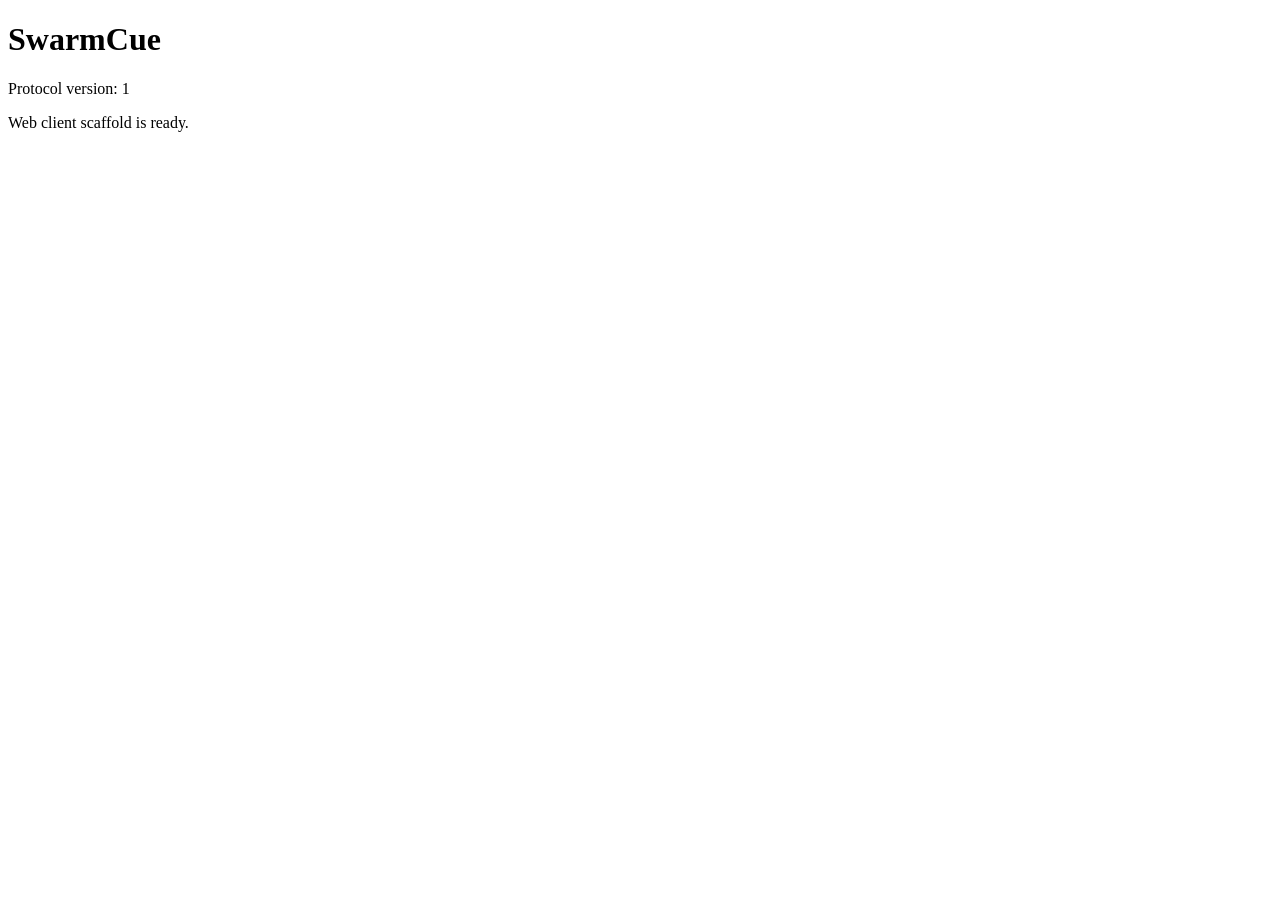
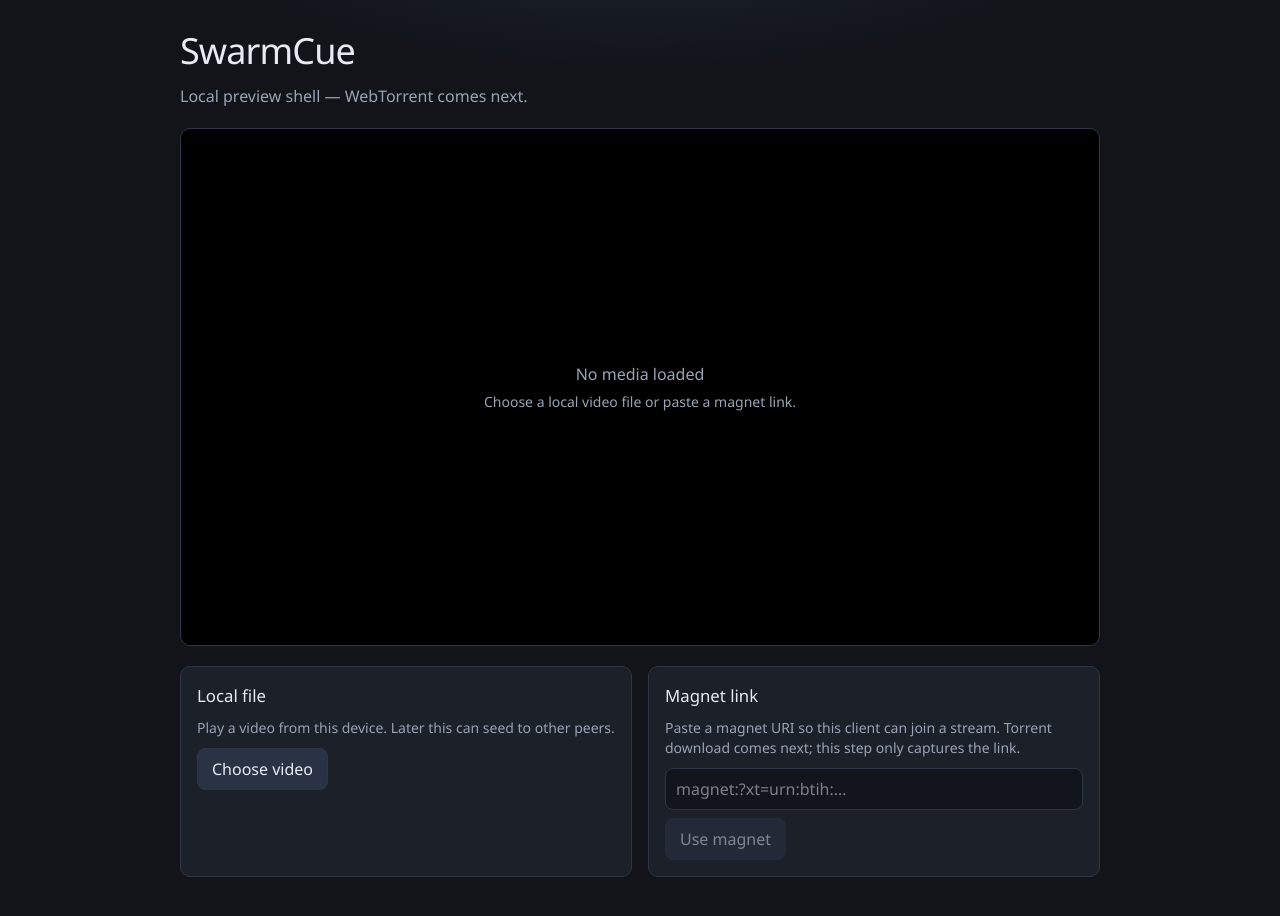
Before and after one commit to ninch1/SwarmCue, a React (Vite) app in the folder apps/web/: page / in a window 1280 px wide. Before the commit the page ends 800 px from the top, so only its background shows below. Built offline with nearby package versions, Linux system fonts and the light colour scheme.

Commit message:
add basic ui, tailwind css, file select system, and magnet system.

```diff
--- a/apps/web/package.json
+++ b/apps/web/package.json
@@ -16,9 +16,11 @@
     "react-dom": "^19.2.0"
   },
   "devDependencies": {
+    "@tailwindcss/vite": "^4.3.3",
     "@types/react": "^19.2.2",
     "@types/react-dom": "^19.2.2",
     "@vitejs/plugin-react": "^5.0.4",
+    "tailwindcss": "^4.3.3",
     "typescript": "^5.9.3",
     "vite": "^7.1.10",
     "vitest": "^3.2.4"
--- a/apps/web/src/App.tsx
+++ b/apps/web/src/App.tsx
@@ -1,11 +1,95 @@
-import { ProtocolVersion } from "@swarmcue/protocol";
+import { useEffect, useRef, useState } from "react";
+import { FileSelect } from "./components/FileSelect.js";
+import { MagnetPaste } from "./components/MagnetPaste.js";
+import { VideoPlayer } from "./components/VideoPlayer.js";
+import { isMagnetUri } from "./media/magnet.js";
+
+type MediaSource =
+  | { kind: "none" }
+  | { kind: "file"; fileName: string; objectUrl: string }
+  | { kind: "magnet"; magnetUri: string };
 
 export function App() {
+  const [source, setSource] = useState<MediaSource>({ kind: "none" });
+  const [magnetError, setMagnetError] = useState<string | null>(null);
+  const objectUrlRef = useRef<string | null>(null);
+
+  useEffect(() => {
+    return () => {
+      if (objectUrlRef.current) {
+        URL.revokeObjectURL(objectUrlRef.current);
+        objectUrlRef.current = null;
+      }
+    };
+  }, []);
+
+  function clearObjectUrl() {
+    if (objectUrlRef.current) {
+      URL.revokeObjectURL(objectUrlRef.current);
+      objectUrlRef.current = null;
+    }
+  }
+
+  function handleFileSelected(file: File) {
+    setMagnetError(null);
+    clearObjectUrl();
+    const objectUrl = URL.createObjectURL(file);
+    objectUrlRef.current = objectUrl;
+    setSource({
+      kind: "file",
+      fileName: file.name,
+      objectUrl,
+    });
+  }
+
+  function handleMagnetSubmit(rawMagnet: string) {
+    const magnetUri = rawMagnet.trim();
+    if (!isMagnetUri(magnetUri)) {
+      setMagnetError(
+        "Enter a valid magnet link (must include xt=urn:btih:…).",
+      );
+      return;
+    }
+
+    setMagnetError(null);
+    clearObjectUrl();
+    setSource({ kind: "magnet", magnetUri });
+  }
+
+  const videoSrc = source.kind === "file" ? source.objectUrl : null;
+  const fileName = source.kind === "file" ? source.fileName : null;
+  const magnetUri = source.kind === "magnet" ? source.magnetUri : null;
+
   return (
-    <main>
-      <h1>SwarmCue</h1>
-      <p>Protocol version: {ProtocolVersion}</p>
-      <p>Web client scaffold is ready.</p>
-    </main>
+    <div className="mx-auto flex max-w-[960px] flex-col gap-5 px-5 py-6 pb-10">
+      <header>
+        <h1 className="m-0 text-[clamp(1.75rem,4vw,2.25rem)] tracking-tight">
+          SwarmCue
+        </h1>
+        <p className="mt-1.5 text-muted">
+          Local preview shell — WebTorrent comes next.
+        </p>
+      </header>
+
+      <VideoPlayer src={videoSrc} />
+
+      <div className="grid gap-4 min-[720px]:grid-cols-2">
+        <FileSelect fileName={fileName} onFileSelected={handleFileSelected} />
+        <MagnetPaste
+          magnetUri={magnetUri}
+          error={magnetError}
+          onMagnetSubmit={handleMagnetSubmit}
+        />
+      </div>
+
+      {source.kind === "magnet" ? (
+        <p
+          className="m-0 rounded-[10px] border border-dashed border-border px-3.5 py-3 text-sm text-muted"
+          role="status"
+        >
+          Magnet captured. Playback will appear here once WebTorrent is wired.
+        </p>
+      ) : null}
+    </div>
   );
 }
--- /dev/null
+++ b/apps/web/src/components/FileSelect.tsx
@@ -0,0 +1,54 @@
+import { useId } from "react";
+
+type FileSelectProps = {
+  fileName: string | null;
+  onFileSelected: (file: File) => void;
+  disabled?: boolean;
+};
+
+export function FileSelect({
+  fileName,
+  onFileSelected,
+  disabled = false,
+}: FileSelectProps) {
+  const inputId = useId();
+
+  return (
+    <section
+      className="flex flex-col gap-2.5 rounded-[10px] border border-border bg-surface px-4 py-4"
+      aria-labelledby={`${inputId}-label`}
+    >
+      <h2 id={`${inputId}-label`} className="m-0 text-[1.05rem]">
+        Local file
+      </h2>
+      <p className="m-0 text-sm text-muted">
+        Play a video from this device. Later this can seed to other peers.
+      </p>
+      <label className="inline-flex w-fit cursor-pointer" htmlFor={inputId}>
+        <span className="inline-flex items-center justify-center rounded-lg border border-border bg-panel px-3.5 py-2 text-ink hover:border-accent">
+          Choose video
+        </span>
+        <input
+          id={inputId}
+          type="file"
+          accept="video/*"
+          disabled={disabled}
+          className="sr-only"
+          onChange={(event) => {
+            const file = event.target.files?.[0];
+            if (file) {
+              onFileSelected(file);
+            }
+            // Allow selecting the same file again after clearing.
+            event.target.value = "";
+          }}
+        />
+      </label>
+      {fileName ? (
+        <p className="m-0 break-all text-sm text-accent" aria-live="polite">
+          Selected: {fileName}
+        </p>
+      ) : null}
+    </section>
+  );
+}
--- /dev/null
+++ b/apps/web/src/components/MagnetPaste.tsx
@@ -0,0 +1,80 @@
+import { useId, useState, type FormEvent } from "react";
+
+type MagnetPasteProps = {
+  magnetUri: string | null;
+  error: string | null;
+  onMagnetSubmit: (magnetUri: string) => void;
+  disabled?: boolean;
+};
+
+export function MagnetPaste({
+  magnetUri,
+  error,
+  onMagnetSubmit,
+  disabled = false,
+}: MagnetPasteProps) {
+  const inputId = useId();
+  const [draft, setDraft] = useState("");
+
+  function handleSubmit(event: FormEvent<HTMLFormElement>) {
+    event.preventDefault();
+    onMagnetSubmit(draft);
+  }
+
+  return (
+    <section
+      className="flex flex-col gap-2.5 rounded-[10px] border border-border bg-surface px-4 py-4"
+      aria-labelledby={`${inputId}-label`}
+    >
+      <h2 id={`${inputId}-label`} className="m-0 text-[1.05rem]">
+        Magnet link
+      </h2>
+      <p className="m-0 text-sm text-muted">
+        Paste a magnet URI so this client can join a stream. Torrent download
+        comes next; this step only captures the link.
+      </p>
+      <form className="flex flex-col gap-2" onSubmit={handleSubmit}>
+        <label className="sr-only" htmlFor={inputId}>
+          Magnet URI
+        </label>
+        <input
+          id={inputId}
+          className="w-full rounded-lg border border-border bg-input px-2.5 py-2 text-ink outline-none focus:outline focus:outline-2 focus:outline-offset-1 focus:outline-accent/70"
+          type="url"
+          name="magnet"
+          inputMode="url"
+          autoComplete="off"
+          spellCheck={false}
+          placeholder="magnet:?xt=urn:btih:…"
+          value={draft}
+          disabled={disabled}
+          onChange={(event) => setDraft(event.target.value)}
+        />
+        <button
+          type="submit"
+          disabled={disabled || draft.trim().length === 0}
+          className="inline-flex w-fit items-center justify-center rounded-lg border border-border bg-panel px-3.5 py-2 text-ink hover:border-accent disabled:cursor-not-allowed disabled:opacity-50"
+        >
+          Use magnet
+        </button>
+      </form>
+      {error ? (
+        <p className="m-0 text-sm text-danger" role="alert">
+          {error}
+        </p>
+      ) : null}
+      {magnetUri && !error ? (
+        <p className="m-0 break-all text-sm text-accent" aria-live="polite">
+          Magnet ready (WebTorrent not wired yet): {truncateMagnet(magnetUri)}
+        </p>
+      ) : null}
+    </section>
+  );
+}
+
+function truncateMagnet(magnetUri: string, maxLength = 64): string {
+  if (magnetUri.length <= maxLength) {
+    return magnetUri;
+  }
+  return `${magnetUri.slice(0, maxLength)}…`;
+}
--- /dev/null
+++ b/apps/web/src/components/VideoPlayer.tsx
@@ -0,0 +1,29 @@
+type VideoPlayerProps = {
+  src: string | null;
+};
+
+export function VideoPlayer({ src }: VideoPlayerProps) {
+  return (
+    <section
+      className="grid aspect-video place-items-center overflow-hidden rounded-[10px] border border-border bg-black"
+      aria-label="Video player"
+    >
+      {src ? (
+        <video
+          key={src}
+          src={src}
+          controls
+          playsInline
+          className="block h-full w-full bg-black"
+        />
+      ) : (
+        <div className="px-6 py-6 text-center text-muted">
+          <p className="m-0">No media loaded</p>
+          <p className="m-0 mt-1.5 text-sm">
+            Choose a local video file or paste a magnet link.
+          </p>
+        </div>
+      )}
+    </section>
+  );
+}
--- /dev/null
+++ b/apps/web/src/index.css
@@ -0,0 +1,30 @@
+@import "tailwindcss";
+
+@theme {
+  --color-canvas: #12141a;
+  --color-surface: #1c2029;
+  --color-panel: #2a3344;
+  --color-border: #2e3544;
+  --color-ink: #e8ebf2;
+  --color-muted: #9aa3b5;
+  --color-accent: #5b9fd4;
+  --color-danger: #e07a7a;
+  --color-input: #12151c;
+  --color-glow: #243044;
+  --font-sans: "Segoe UI", "Helvetica Neue", sans-serif;
+}
+
+@layer base {
+  :root {
+    color-scheme: dark;
+  }
+
+  body {
+    @apply m-0 min-h-screen bg-canvas font-sans text-ink antialiased;
+    background-image: radial-gradient(
+      ellipse 80% 50% at 50% -20%,
+      var(--color-glow) 0%,
+      transparent 55%
+    );
+  }
+}
--- a/apps/web/src/main.tsx
+++ b/apps/web/src/main.tsx
@@ -1,6 +1,7 @@
 import { StrictMode } from "react";
 import { createRoot } from "react-dom/client";
 import { App } from "./App.js";
+import "./index.css";
 
 const root = document.getElementById("root");
 if (!root) {
--- /dev/null
+++ b/apps/web/src/media/magnet.ts
@@ -0,0 +1,18 @@
+/**
+ * Lightweight magnet URI shape check.
+ * Full torrent parsing arrives with WebTorrent; this only guards the UI.
+ */
+export function isMagnetUri(value: string): boolean {
+  const trimmed = value.trim();
+  if (!trimmed.toLowerCase().startsWith("magnet:?")) {
+    return false;
+  }
+
+  try {
+    const params = new URLSearchParams(trimmed.slice("magnet:?".length));
+    const xt = params.get("xt");
+    return xt !== null && /^urn:btih:[a-z0-9]+$/i.test(xt);
+  } catch {
+    return false;
+  }
+}
--- a/apps/web/vite.config.ts
+++ b/apps/web/vite.config.ts
@@ -1,8 +1,9 @@
+import tailwindcss from "@tailwindcss/vite";
+import react from "@vitejs/plugin-react";
 import { defineConfig } from "vite";
-import react from "@vitejs/plugin-react";
 
 export default defineConfig({
-  plugins: [react()],
+  plugins: [react(), tailwindcss()],
   server: {
     port: 5173,
     proxy: {
```
Also changed, not shown: 2 other files (tests, documents, lock files or other folders).
